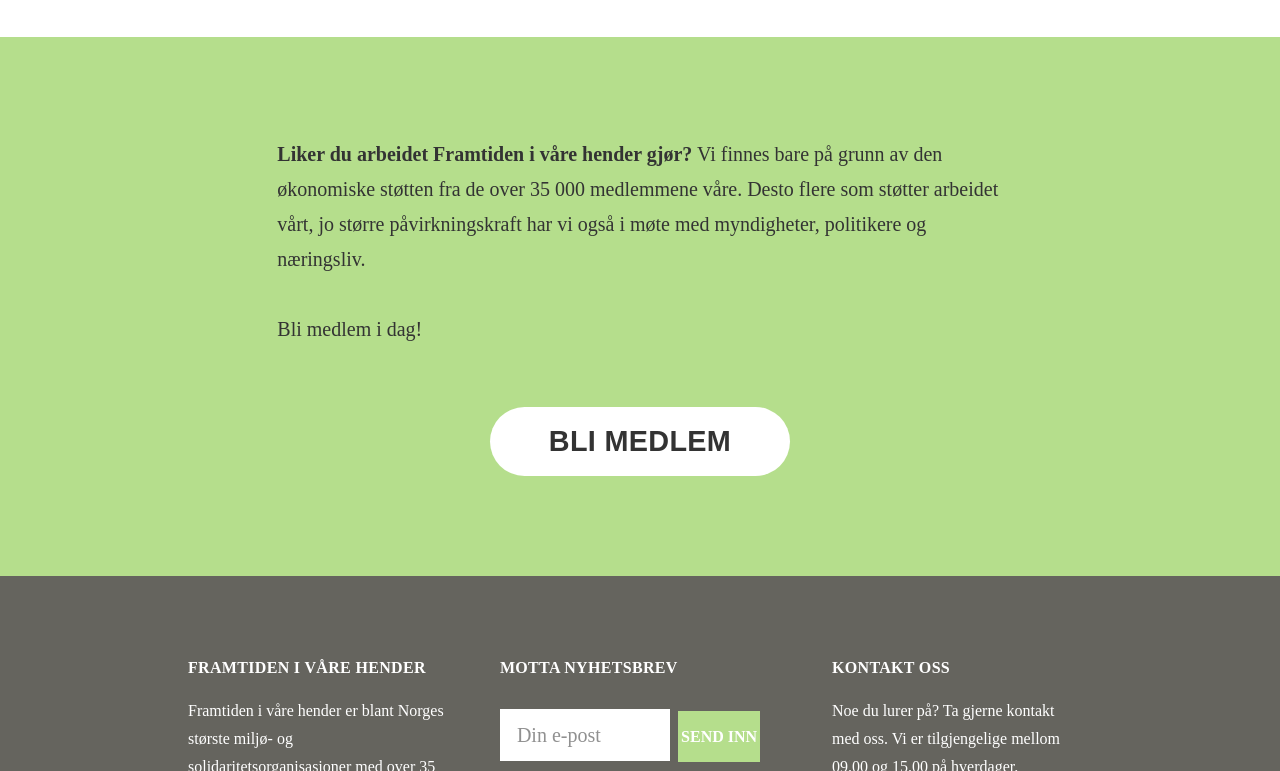
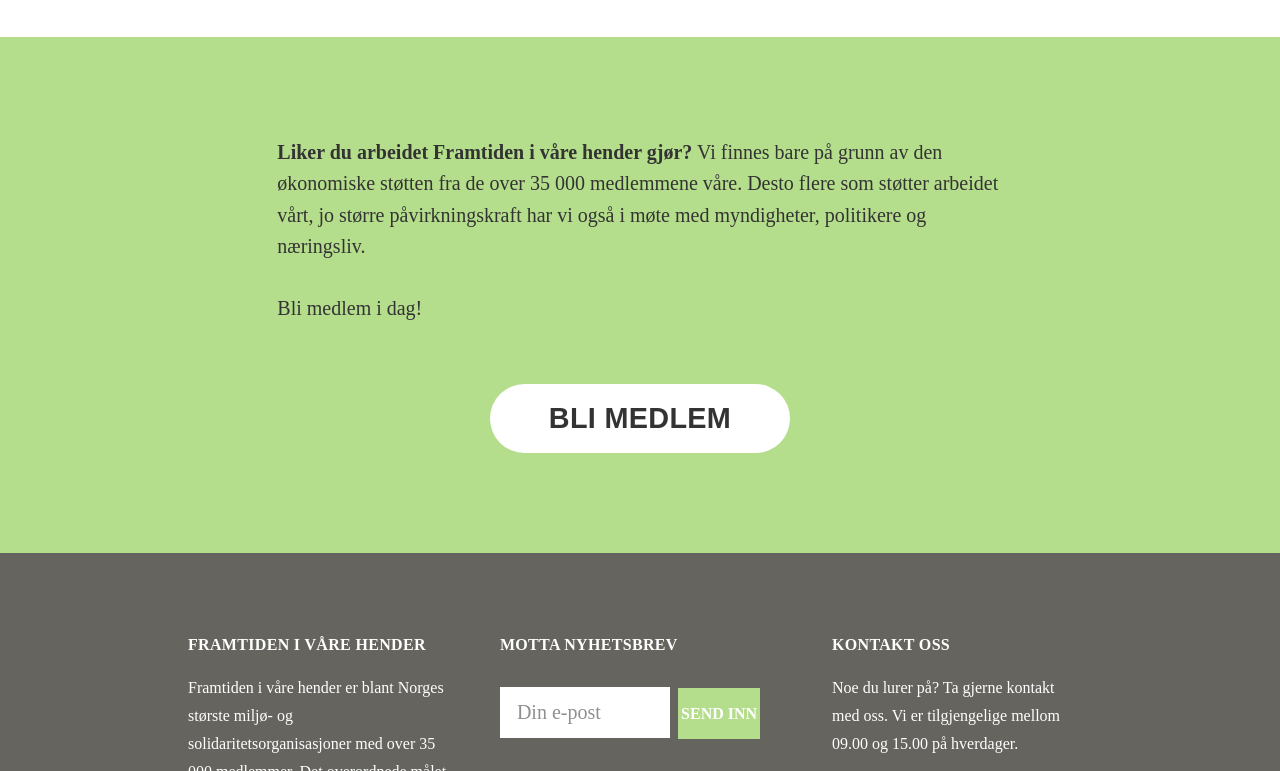
Before and after one commit to vegardfeste/mix104, a website: page dist/bok.html in a window 1280 px wide. Shown: the part 4080-4851 px from the top of the page. Drawn offline with Linux system fonts and the light colour scheme; a web font is replaced by a local one.

Commit message:
minor fix

```diff
--- a/dist/bok.html
+++ b/dist/bok.html
@@ -243,7 +243,7 @@
         <!-- INFORMARSJON seksjon og bli medlem -->
         <section id="bli-medlem-footer">
             <div class="container">
-                <p class="lite-info">
+                <p class="bli-medlem-footer-tekst">
                     <strong>Liker du arbeidet Framtiden i våre hender gjør?</strong> Vi
                     finnes bare på grunn av den økonomiske støtten fra de over 35 000
                     medlemmene våre. Desto flere som støtter arbeidet vårt, jo større
```
Also changed, not shown: dist/index.html (+1 -1 lines), dist/kaffe.html (+1 -1 lines), dist/kjøtt.html (+1 -1 lines).
